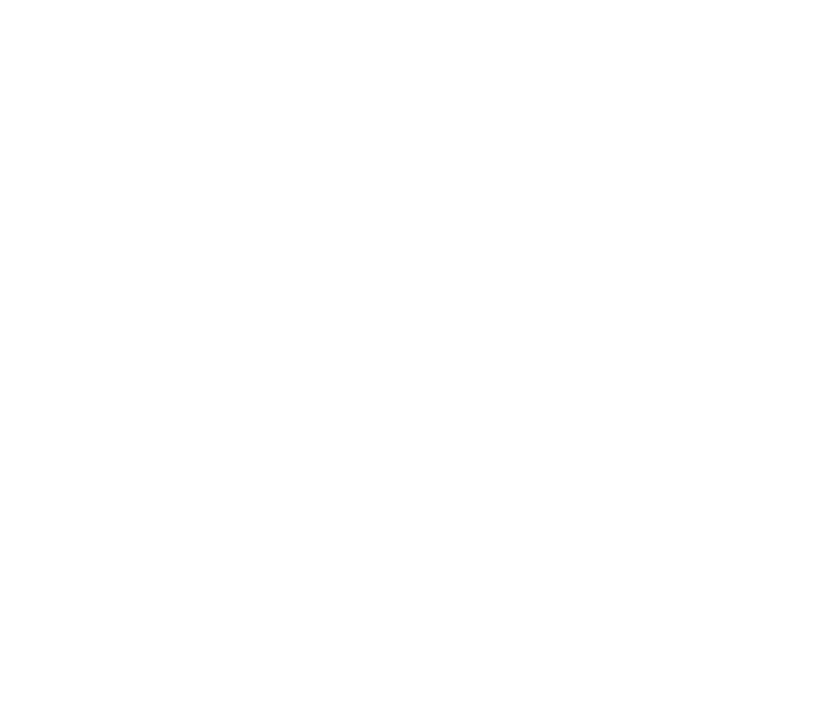
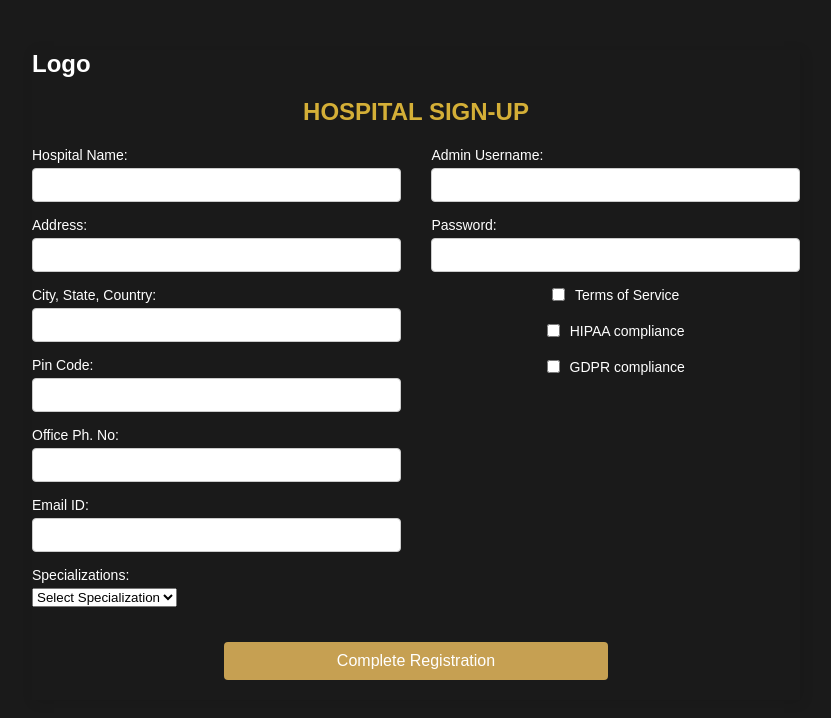
Before and after one commit to Adhhhithya/Innothon, a React (Vite) app in the folder website/mediq/: page /hospitalregister in a window 1280 px wide. Before the commit this address had no page. Shown: the top 718 px of the page, without its empty margins (224-1055 px from the left). Built offline with nearby package versions, Linux system fonts and the light colour scheme.

Commit message:
Login to Register

```diff
--- a/website/mediq/src/App.css
+++ b/website/mediq/src/App.css
@@ -4,8 +4,11 @@
   align-items: center;
   justify-content: center;
   height: 100vh;
+
+  color: #D4AF37;
+}
+body{
   background-color: #1A1A1A;
-  color: #D4AF37;
 }
 
 .logo {
--- a/website/mediq/src/App.jsx
+++ b/website/mediq/src/App.jsx
@@ -1,8 +1,8 @@
 import React from 'react';
 import { BrowserRouter as Router, Route, Routes, useNavigate } from 'react-router-dom';
 import './App.css';
-import HospitalLogin from './hospitallogin.jsx';
-import Patientlogin from './patientlogin.jsx';
+import HospitalRegister from './hospitalregister.jsx';
+import PatientRegister from './patientregister.jsx';
 
 const MainPage = () => {
   const navigate = useNavigate();
@@ -15,8 +15,8 @@ const MainPage = () => {
       <h1>Welcome to MediQ</h1>
       <h2>Are you a</h2>
       <div className="button-container">
-        <button onClick={() => navigate('/hospitallogin')}>Hospital</button>
-        <button onClick={() => navigate('/patientlogin')}>User/Patient</button>
+        <button onClick={() => navigate('/hospitalregister')}>Hospital</button>
+        <button onClick={() => navigate('/patientregister')}>User/Patient</button>
       </div>
     </div>
   );
@@ -27,8 +27,8 @@ const App = () => {
     <Router>
       <Routes>
         <Route path="/" element={<MainPage />} />
-        <Route path="/patientlogin" element={<Patientlogin />} />
-        <Route path="/hospitallogin" element={<HospitalLogin />} />
+        <Route path="/patientregister" element={<PatientRegister />} />
+        <Route path="/hospitalregister" element={<HospitalRegister />} />
       </Routes>
     </Router>
   );
--- a/website/mediq/src/Hospitallogin.css
+++ b/website/mediq/src/Hospitalregister.css
@@ -2,7 +2,6 @@
     font-family: Arial, sans-serif;
     width: 60%;
     margin: 50px auto;
-    padding: 50px;
     background-color: #1A1A1A;
     box-shadow: 2px 2px 12px rgba(0, 0, 0, 0.1);
     color: #fff;
--- a/website/mediq/src/hospitallogin.jsx
+++ b/website/mediq/src/hospitalregister.jsx
@@ -1,7 +1,7 @@
 import React, { useState } from "react";
-import './Hospitallogin.css';
+import './Hospitalregister.css';
 
-const HospitalLogin = () => {
+const HospitalRegister = () => {
     const [specialization, setSpecialization] = useState('');
 
     const handleSubmit = (e) => {
@@ -75,4 +75,4 @@ const HospitalLogin = () => {
     );
 }
 
-export default HospitalLogin;
+export default HospitalRegister;
--- a/website/mediq/src/patientlogin.jsx
+++ b/website/mediq/src/patientregister.jsx
@@ -1,7 +1,9 @@
 import React, { useState } from 'react';
-import './patientLogin.css';
+import './patientRegister.css';
+import { BrowserRouter as Router, Route, Routes, useNavigate } from 'react-router-dom';
+import HomePage from './patienthomepage';
 
-export default function Patientlogin() {
+export default function PatientRegister() {
   const [formData, setFormData] = useState({
     firstName: '',
     lastName: '',
@@ -86,8 +88,7 @@ export default function Patientlogin() {
               Terms & Conditions
             </span>
           </div>
-
-          <button type="submit" className="submit-btn">Complete Registration</button>
+          <button onClick={() => navigate('/patienthomepage')} type="submit" className="submit-btn">Complete Registration</button>
         </form>
       </div>
     </div>
```
Also changed, not shown: website/mediq/src/patientRegister.css (renamed from website/mediq/src/patientLogin.css).
